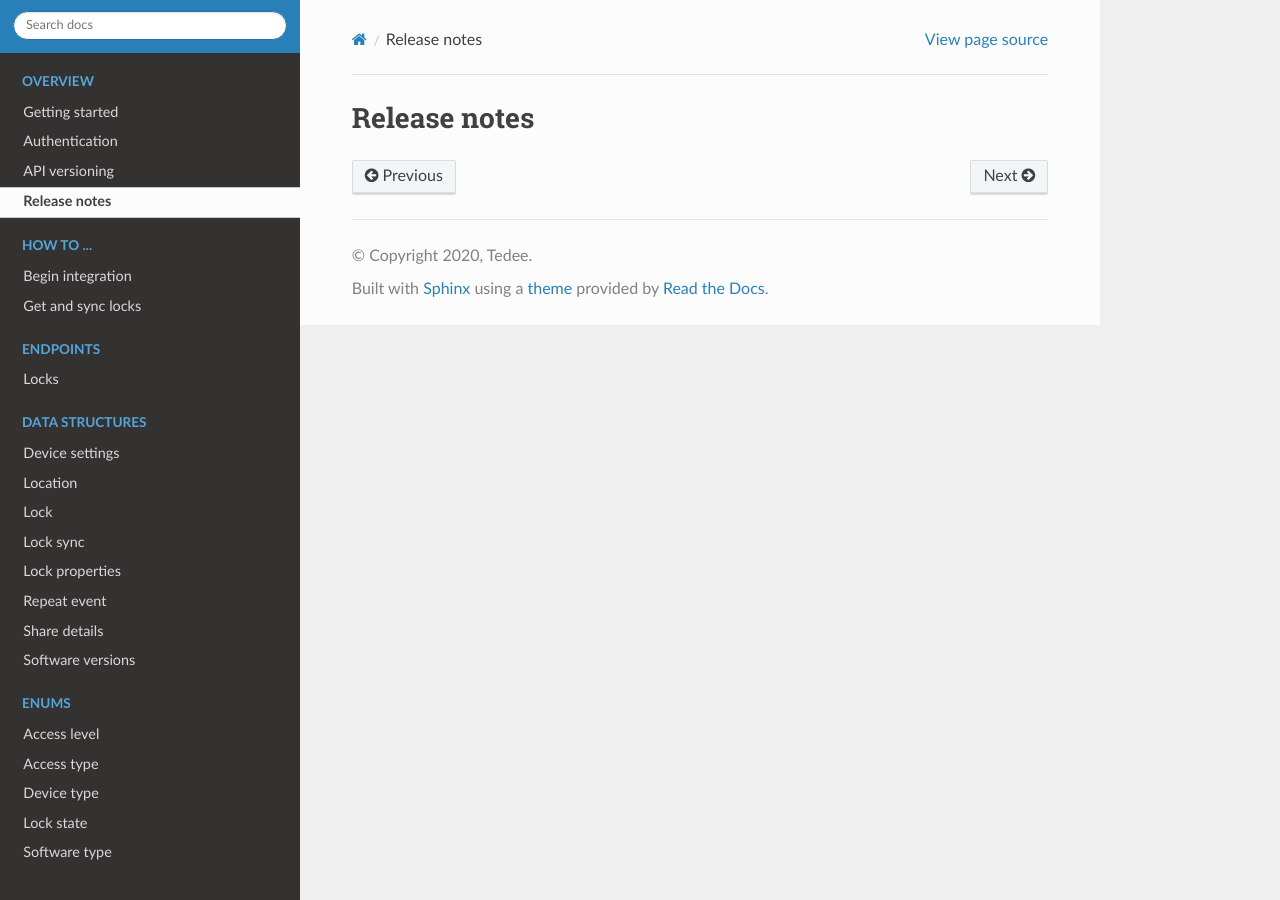
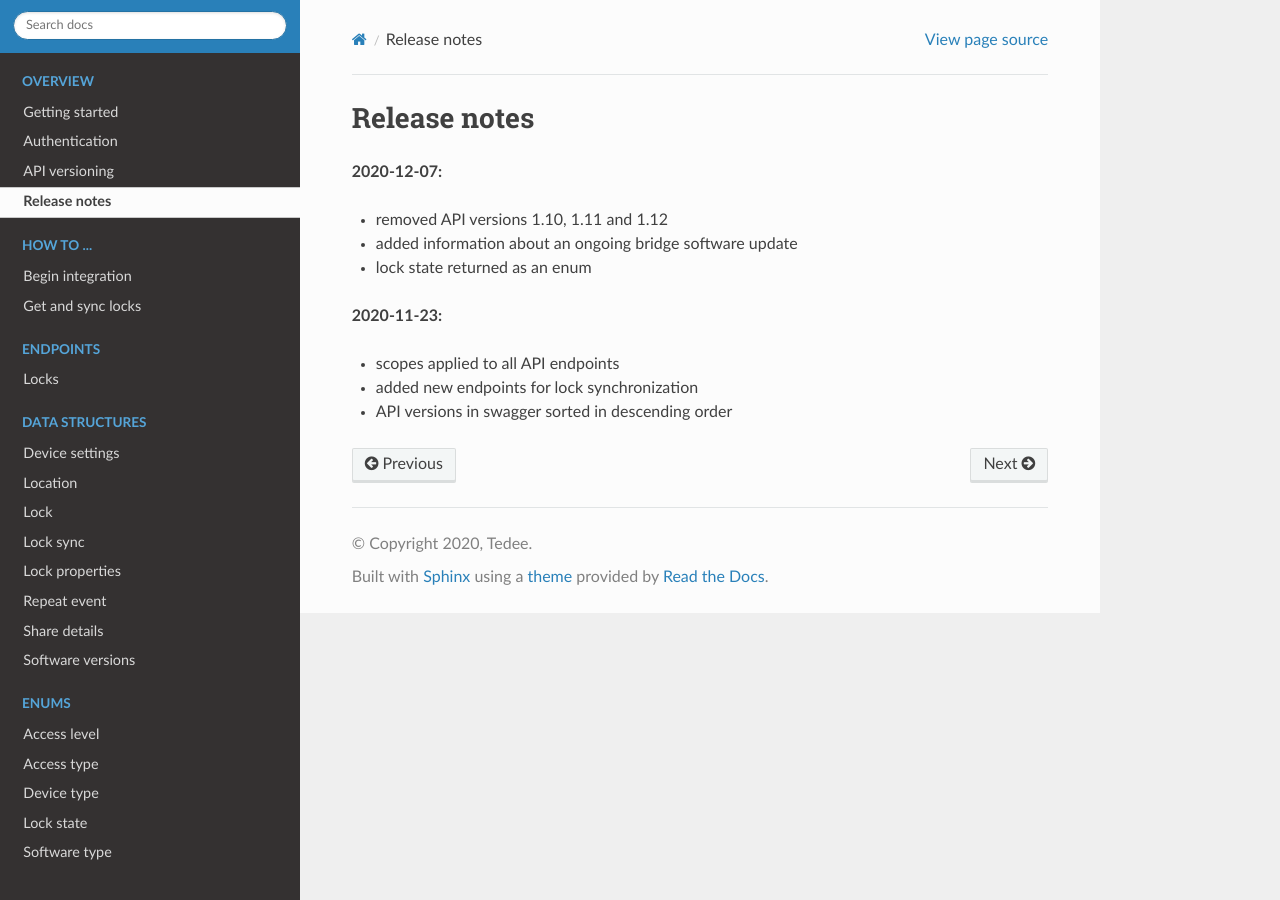
Before and after one commit to tedee-com/tedee-api-doc, a Sphinx documentation site: the page built from docs/source/release-notes.rst, in a window 1280 px wide. Built offline with Sphinx 7.4.7 and the Read the Docs theme 2.0.0, drawn with Linux system fonts in a browser that asks for light colours.

Commit message:
add release notes (#36)
* add release notes

* fix return type

```diff
--- a/docs/source/endpoints/lock/getall.rst
+++ b/docs/source/endpoints/lock/getall.rst
@@ -17,7 +17,7 @@ Responses
 +------------------------+-------------------------------------------+--------------------------+
 | Name                   | Type                                      | Description              |
 +========================+===========================================+==========================+
-| 200 OK                 | :doc:`Lock <../../datastructures/lock>`[] | successful operation     |
+| 200 OK                 | :doc:`Lock <../../datastructures/lock>` []| successful operation     |
 +------------------------+-------------------------------------------+--------------------------+
 
 Scopes
--- a/docs/source/release-notes.rst
+++ b/docs/source/release-notes.rst
@@ -1,2 +1,14 @@
 Release notes
 =============
+
+**2020-12-07:**
+
+* removed API versions 1.10, 1.11 and 1.12
+* added information about an ongoing bridge software update
+* lock state returned as an enum
+
+**2020-11-23:**
+
+* scopes applied to all API endpoints
+* added new endpoints for lock synchronization
+* API versions in swagger sorted in descending order
```
